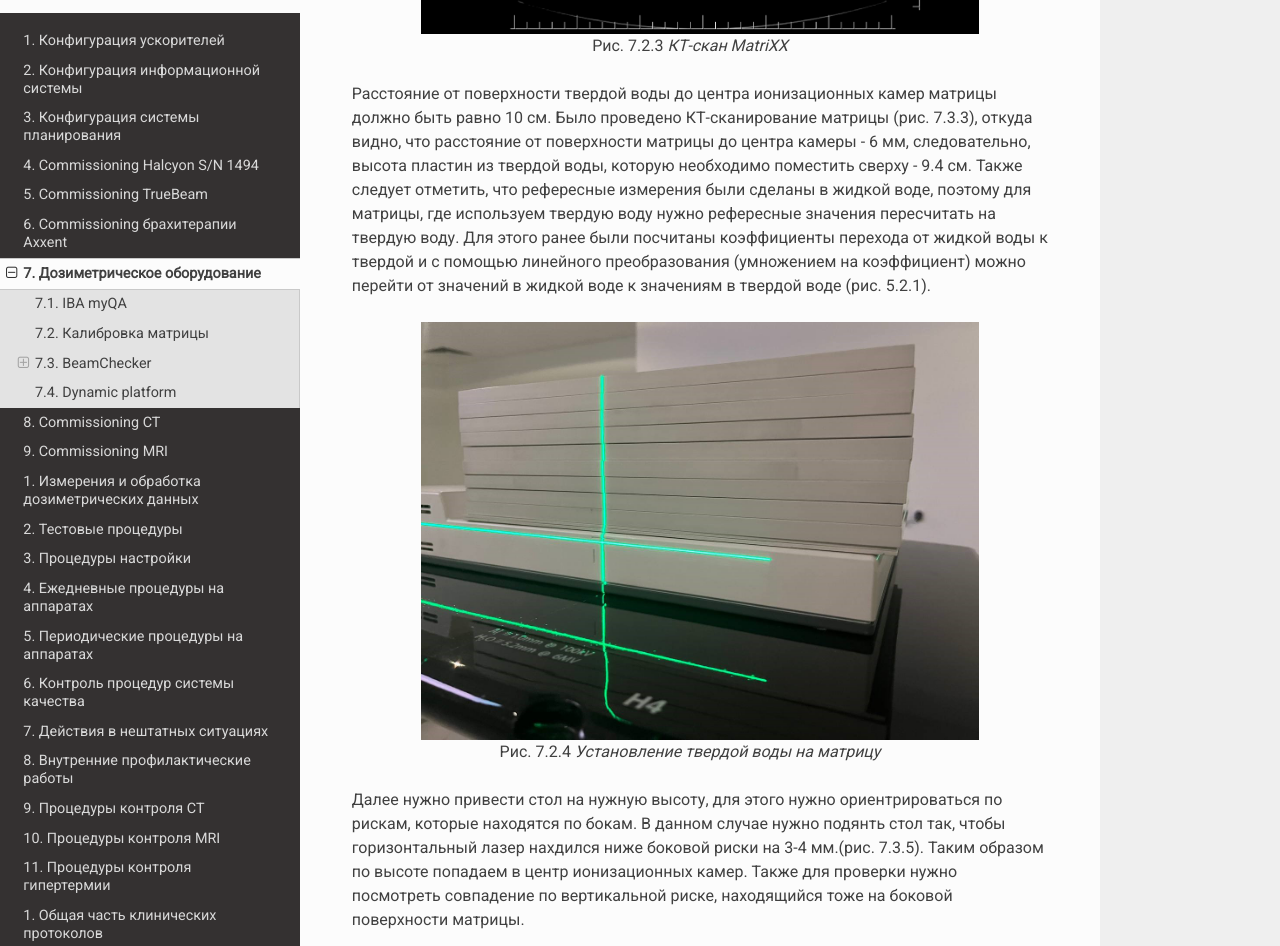
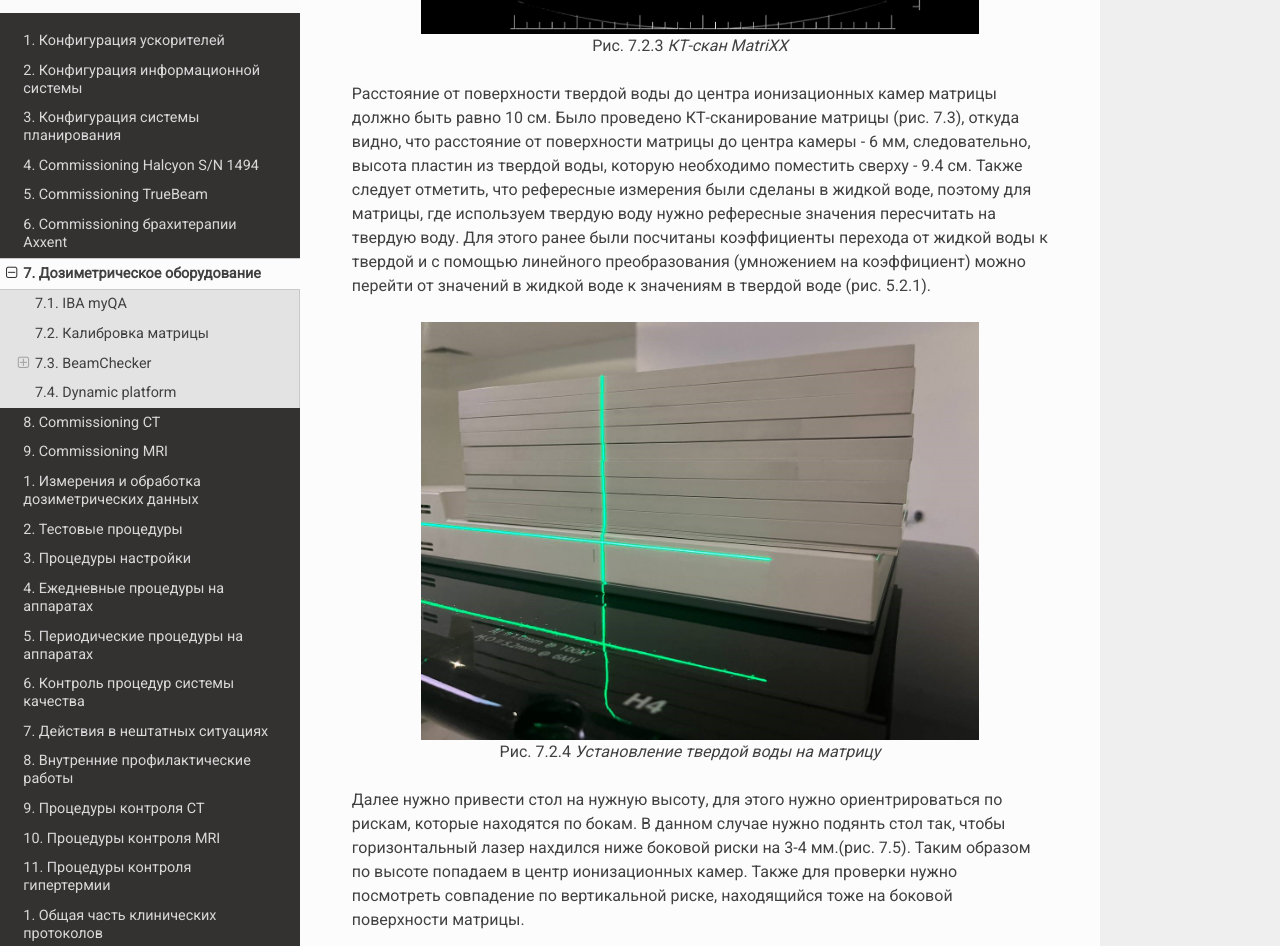
Before and after one commit to ggorlachev/RtDepBusiness, a Sphinx documentation site: the page built from source/commissioning/dosimetry_equipment.rst, in a window 1280 px wide and 1400 px high, scrolled down 2110 px. Shown: the part 176-1122 px from the top of the window. Built offline with Sphinx 7.4.7 and the Read the Docs theme 2.0.0, drawn with Linux system fonts in a browser that asks for light colours; some web fonts are replaced; some of the changed text lies outside the part shown.

Commit message:
Правки в главе дозиметрического оборудования.

```diff
--- a/source/commissioning/dosimetry_equipment.rst
+++ b/source/commissioning/dosimetry_equipment.rst
@@ -20,7 +20,7 @@
 Матрица необходима для того, чтобы проверить рассчитанный в ПО Eclipse дозовый план пациента.
 
 Для этого на откалиброванной матрице проводятся измерения дозы на специальном фантоме при аналогичных условиях с целью
-получить максимальное отклонение от плана не более 2%.
+получить максимальное отклонение от плана не более 2%??.
 
 *Калибровка матрицы:*
 
@@ -40,7 +40,7 @@
 *Установка матрицы для калибровки*
 
 
-1. Конфигурируем стол и матрицу таким образом, чтобы перекрестие лазеров совпало с перекрестием, отмеченным на матрице (см. рис. 7.3.1).
+1. Конфигурируем стол и матрицу таким образом, чтобы перекрестие лазеров совпало с перекрестием, отмеченным на матрице (см. рис. 7.1).
 
 
 .. figure:: images/MatriXX1.png
@@ -51,7 +51,7 @@
 
     Первичная установка матрицы
 
-Также следует включить поле и проверить совпадение его размеров с отмеченным на матрице диапазоном 10 x 10 см (см. рис. 7.3.2).
+Также следует включить поле и проверить совпадение его размеров с отмеченным на матрице диапазоном 10 x 10 см (см. рис. 7.2).
 
 .. figure:: images/MatriXX2.png
     :name: _matrixx2
@@ -61,7 +61,7 @@
 
     Проверка размеров поля.
 
-Для воссоздания референсных условий на матрицу нужно осторожно поместить 9.4 см твердой воды(см. рис. 7.3.4). Значение 9.4 выбрано из
+Для воссоздания референсных условий на матрицу нужно осторожно поместить 9.4 см твердой воды(см. рис. 7.4). Значение 9.4 выбрано из
 следующих соображений:
 
 .. figure:: images/matrixx_CT.png
@@ -73,7 +73,7 @@
     КТ-скан MatriXX
 
 Расстояние от поверхности твердой воды до центра ионизационных камер матрицы должно быть равно 10 см. Было проведено КТ-сканирование
-матрицы (рис. 7.3.3), откуда видно, что расстояние от поверхности матрицы до центра камеры - 6 мм, следовательно, высота пластин
+матрицы (рис. 7.3), откуда видно, что расстояние от поверхности матрицы до центра камеры - 6 мм, следовательно, высота пластин
 из твердой воды, которую необходимо поместить сверху - 9.4 см. Также следует отметить, что рефересные измерения были сделаны в жидкой воде,
 поэтому для матрицы, где используем твердую воду нужно рефересные значения пересчитать на твердую воду. Для этого ранее были посчитаны
 коэффициенты перехода от жидкой воды к твердой и с помощью линейного преобразования (умножением на коэффициент) можно перейти от значений в жидкой воде к значениям
@@ -88,7 +88,7 @@
     Установление твердой воды на матрицу
 
 Далее нужно привести стол на нужную высоту, для этого нужно ориентрироваться по рискам, которые находятся по бокам. В данном случае
-нужно подянть стол так, чтобы горизонтальный лазер нахдился ниже боковой риски на 3-4 мм.(рис. 7.3.5). Таким образом по высоте попадаем
+нужно подянть стол так, чтобы горизонтальный лазер нахдился ниже боковой риски на 3-4 мм.(рис. 7.5). Таким образом по высоте попадаем
 в центр ионизационных камер. Также для проверки нужно посмотреть совпадение по вертикальной риске, находящийся тоже на боковой поверхности матрицы.
 
 .. figure:: images/MatriXX4.png
@@ -99,7 +99,7 @@
 
     Установление твердой воды на матрицу
 
-В конечном итоге матрица c твердой водой должны выглядить как на рисунке 7.3.6.
+В конечном итоге матрица c твердой водой должны выглядить как на рисунке 7.6.
 
 .. figure:: images/MatriXX5.png
     :name: _matrixx5
@@ -115,7 +115,7 @@
 помощи специального провода идущего в комплекте и включить ее кнопкой на задней панели. Далее при помощи кабеля Ethernet необходимо
 подключить матрицу к ПК с установленным на нем ПО MyQA. На рабочем столе ПК находим приложение MyQA и кликаем по ярлыку дважды -
 открывается окно для авторизации: вводим имя пользователя и пароль. В верхнем левом углу, если выбрано MyQA Patients кликаем и
-выбираем MyQA Platform (рис. 7.3.2).
+выбираем MyQA Platform (рис. 7.7).
 
 .. figure:: images/myqa1.png
     :name: _myqa1
@@ -125,7 +125,7 @@
 
     Действия при входе в MyQA
 
-Далее переходим во вкладку *Equipment setup* и в списке устройств выбираем *MatriXX* (рис. 7.3.3).
+Далее переходим во вкладку *Equipment setup* и в списке устройств выбираем *MatriXX* (рис. 7.8).
 
 .. figure:: images/myqa2.png
     :name: _myqa2
```
